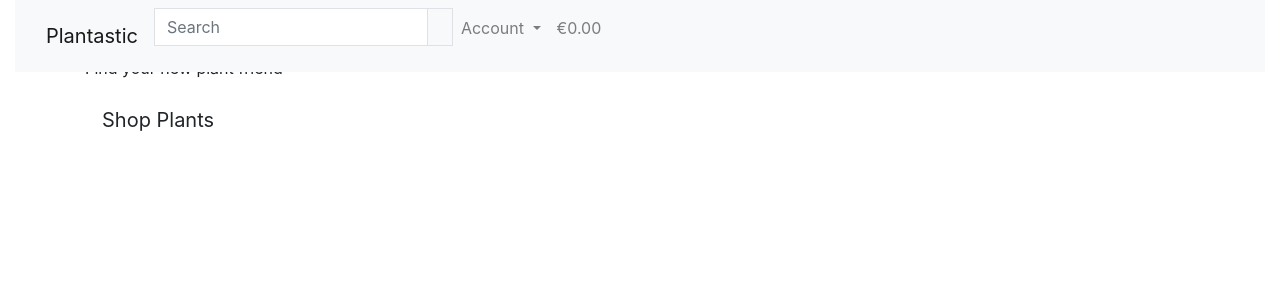
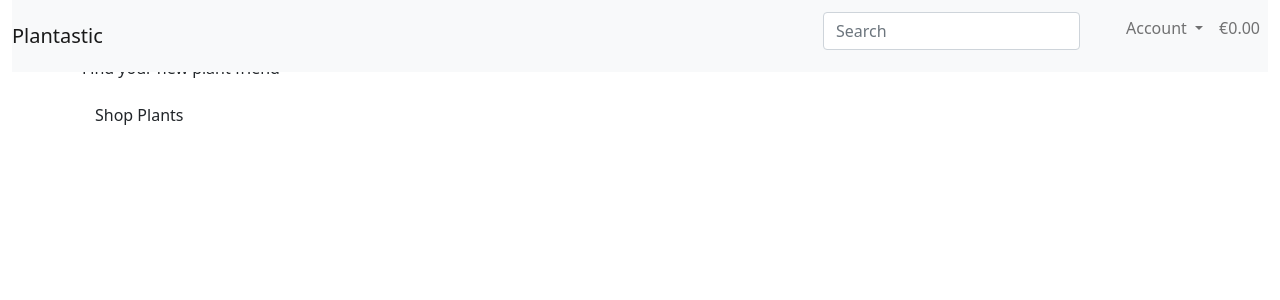
Before and after one commit to Code-Institute-Submissions/lonneke-dev-Plantastic, a Django app: page / in a window 1280 px wide. Shown: the top 300 px of the page. Run offline with Django 3.2, Linux system fonts and the light colour scheme; some libraries are stand-ins or nearby versions.

Commit message:
Back to BS 5.1

```diff
--- a/home/templates/home/index.html
+++ b/home/templates/home/index.html
@@ -7,7 +7,7 @@
             <div class="col">
                 <h1 class="logo">Plantastic</h1>
                 <p>Find your new plant friend</p>
-                <a href="" class="btn btn-lg btn-xl btn-outline-green-500">Shop Plants</a>
+                <a href="" class="btn">Shop Plants</a>
             </div>
         </div>
     </div>
--- /dev/null
+++ b/static/css/base.css
@@ -0,0 +1,4 @@
+body {
+    background: url('media/background.jpg') no-repeat center center fixed;
+    background-size: cover;
+}
--- a/templates/base.html
+++ b/templates/base.html
@@ -2,6 +2,7 @@
 
 <!doctype html>
 <html lang="en">
+
 <head>
 
   {% block meta %}
@@ -14,16 +15,14 @@
   {% endblock %}
 
   {% block corecss %}
-        <link rel="stylesheet" href="https://stackpath.bootstrapcdn.com/bootstrap/4.4.1/css/bootstrap.min.css" integrity="sha384-Vkoo8x4CGsO3+Hhxv8T/Q5PaXtkKtu6ug5TOeNV6gBiFeWPGFN9MuhOf23Q9Ifjh" crossorigin="anonymous">
+  <link href="https://cdn.jsdelivr.net/npm/bootstrap@5.1.3/dist/css/bootstrap.min.css" rel="stylesheet" integrity="sha384-1BmE4kWBq78iYhFldvKuhfTAU6auU8tT94WrHftjDbrCEXSU1oBoqyl2QvZ6jIW3" crossorigin="anonymous">
   {% endblock %}
 
   {% block extra_css %}
   {% endblock %}
 
   {% block corejs %}
-        <script src="https://code.jquery.com/jquery-3.4.1.slim.min.js" integrity="sha384-J6qa4849blE2+poT4WnyKhv5vZF5SrPo0iEjwBvKU7imGFAV0wwj1yYfoRSJoZ+n" crossorigin="anonymous"></script>
-        <script src="https://cdn.jsdelivr.net/npm/popper.js@1.16.0/dist/umd/popper.min.js" integrity="sha384-Q6E9RHvbIyZFJoft+2mJbHaEWldlvI9IOYy5n3zV9zzTtmI3UksdQRVvoxMfooAo" crossorigin="anonymous"></script>
-        <script src="https://stackpath.bootstrapcdn.com/bootstrap/4.4.1/js/bootstrap.min.js" integrity="sha384-wfSDF2E50Y2D1uUdj0O3uMBJnjuUD4Ih7YwaYd1iqfktj0Uod8GCExl3Og8ifwB6" crossorigin="anonymous"></script>
+  <script src="https://cdn.jsdelivr.net/npm/bootstrap@5.1.3/dist/js/bootstrap.bundle.min.js" integrity="sha384-ka7Sk0Gln4gmtz2MlQnikT1wXgYsOg+OMhuP+IlRH9sENBO0LRn5q+8nbTov4+1p" crossorigin="anonymous"></script>
   {% endblock %}
 
   {% block extra_js %}
@@ -31,46 +30,38 @@
 
   <title>Plantastic {% block extra_title %}{% endblock %}</title>
 </head>
+
 <body>
   <header class="container-fluid fixed-top">
     <nav class="navbar navbar-expand-lg navbar-light bg-light">
-        <div class="container-fluid">
       <a class="navbar-brand" href="{% url 'home' %">Plantastic</a>
-          <button class="navbar-toggler" type="button" data-toggle="collapse" data-target="#navbarNavDropdown" aria-controls="navbarNavDropdown" aria-expanded="false" aria-label="Toggle navigation">
+          <button class="navbar-toggler" type="button" data-bs-toggle="collapse" data-bs-target="#navbarNavDropdown" aria-controls="navbarNavDropdown" aria-expanded="false" aria-label="Toggle navigation">
             <span class="navbar-toggler-icon"></span>
           </button>
           <div class="collapse navbar-collapse" id="navbarNavDropdown">
-            <ul class="navbar-nav">
+            <ul class="navbar-nav ms-auto">
               <li class="nav-item">
-                <form method="GET" action="">
-                  <div class="input-group w-100">
-                      <input class="form-control border border-black rounded-0" type="text" name="q" placeholder="Search">
-                      <div class="input-group-append">
-                          <button class="form-control btn btn-black border border-black rounded-0" type="submit">
-                              <span class="icon">
-                                  <i class="fas fa-search"></i>
-                              </span>
-                          </button>
-                      </div>
-                    </div>
+                <form method="GET" action=""  class="d-flex p-1">
+                  <input class="form-control me-2" type="search" name="q" placeholder="Search" aria-label="Search">
+                  <button class="btn btn-outline-light btn-outline-green" type="submit"><i class="fas fa-search"></i></button>
                 </form>
               </li>
               <li class="nav-item dropdown">
-                <a class="nav-link dropdown-toggle" href="#" id="navbarDropdownMenuLink" role="button" data-toggle="dropdown" aria-haspopup="true" aria-expanded="false">
+                <a class="nav-link dropdown-toggle" href="#" id="navbarDropdown" role="button" data-bs-toggle="dropdown" aria-expanded="false">
                   Account
                 </a>
-                <div class="dropdown-menu" aria-labelledby="navbarDropdownMenuLink">
+              <ul class="dropdown-menu" aria-labelledby="navbarDropdown">
                   {% if request.user.is_authenticated %}
                     {% if request.user.is_superuser %}
-                      <a class="dropdown-item" href="">Plant Management</a>
+                      <li><a class=" dropdown-item" href="">Plant Management</a></li>
                     {% endif %}
-                    <a class="dropdown-item" href="#">My Profile</a>
-                    <a class="dropdown-item" href="{% url 'account_logout' %}">Sign Out</a>
+                        <li><a class="dropdown-item" href="#">My Profile</a></li>
+                        <li><a class="dropdown-item" href="{% url 'account_logout' %}">Sign Out</a></li>
                     {% else %}
-                    <a class="dropdown-item" href="{% url 'account_signup' %}">Sign Up</a>
-                    <a class="dropdown-item" href="{% url 'account_login' %}">Sign In</a>
+                        <li><a class="dropdown-item" href="{% url 'account_signup' %}">Sign Up</a></li>
+                        <li><a class="dropdown-item" href="{% url 'account_login' %}">Sign In</a></li>
                     {% endif %}
-                </div>
+              </ul>
                 </li>
                 <li class="nav-item">
                   <a class="nav-link" href="#">
@@ -87,7 +78,6 @@
                   </a>
                 </li>
             </ul>
-          </div>
           </div>
     </nav>
   </header>
@@ -106,4 +96,5 @@
   {% endblock %}
 
 </body>
+
 </html>
```
Also changed, not shown: media/background.jpg (added). Lines whose indentation alone changed are shown as unchanged.
